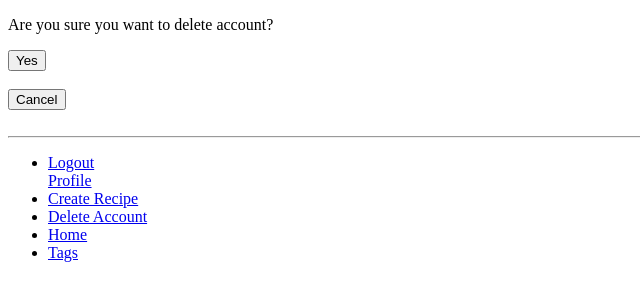
After one commit to R2D2VaderBeef/hidden-recipes, a Django app: page /delete-account/ in a window 1280 px wide. The commit adds this page. Shown: the top 301 px of the page, without its empty margins (0-640 px from the left). Run offline with Django 3.2, Linux system fonts and the light colour scheme; the visitor is signed in with stand-in values (Sample User, id 1).

Commit message:
added delete account,added delete template and view, updated base.html and urls.py with delete_account url

```diff
--- a/hidden_recipes/settings.py
+++ b/hidden_recipes/settings.py
@@ -25,6 +25,7 @@ MEDIA_DIR = os.path.join(BASE_DIR, 'media')
 
 MEDIA_ROOT = MEDIA_DIR
 MEDIA_URL = '/media/'
+
 
 
 
--- a/templates/website/base.html
+++ b/templates/website/base.html
@@ -25,6 +25,8 @@
                 <li><a href="{% url 'website:logout' %}">Logout</a></li>
                 <a href="{% url 'website:profile' %}">Profile</a>
                 <li><a href="{% url 'website:create_recipe' %}">Create Recipe</a></li>
+                <li><a href="{% url 'website:delete_account' %}">Delete Account</a></li>
+
 
 
                 {% else %}
--- /dev/null
+++ b/templates/website/delete_account.html
@@ -0,0 +1,22 @@
+{% extends 'website/base.html' %}
+
+{% block title_block %}
+    Delete Account
+{% endblock %}
+
+{% block body_block %}
+<p>Are you sure you want to delete account?</p>
+
+<form method="post" action="{% url 'website:delete_account' %}">
+    {% csrf_token %}
+    <input type="submit" name="submit" value="Yes" />
+
+</form><br />
+
+<form method="post" action="{% url 'website:profile' %}">
+    {% csrf_token %}
+    <input type="submit" name="submit" value="Cancel" />
+
+</form><br />
+
+{% endblock %}
--- a/website/urls.py
+++ b/website/urls.py
@@ -12,5 +12,6 @@ path('tags/', views.tags_view, name='tags'),
 path('profile/', views.profile, name='profile'),
 path('create-recipe/', views.create_recipe, name='create_recipe'),
 path('edit_recipe/<int:recipe_id>/', views.edit_recipe, name='edit_recipe'),
+path('delete-account/', views.delete_account, name='delete_account'),
 
 ]
--- a/website/views.py
+++ b/website/views.py
@@ -13,6 +13,7 @@ from django.shortcuts import render
 from .models import Tag, Recipe
 from django.core.paginator import Paginator
 from .forms import RecipeForm
+
 
 
 def home(request):
@@ -99,6 +100,14 @@ def profile(request):
         'user_recipes': user_recipes
     })
 
+@login_required
+def delete_account(request):
+    if request.method == "POST":
+        user = request.user
+        user.delete()
+        return redirect('website:home')
+    return render(request,'website/delete_account.html')
+
 
 
 def tags_view(request):
```
Also changed, not shown: media/profile_images/cat.jpg (added), 3 other files.
